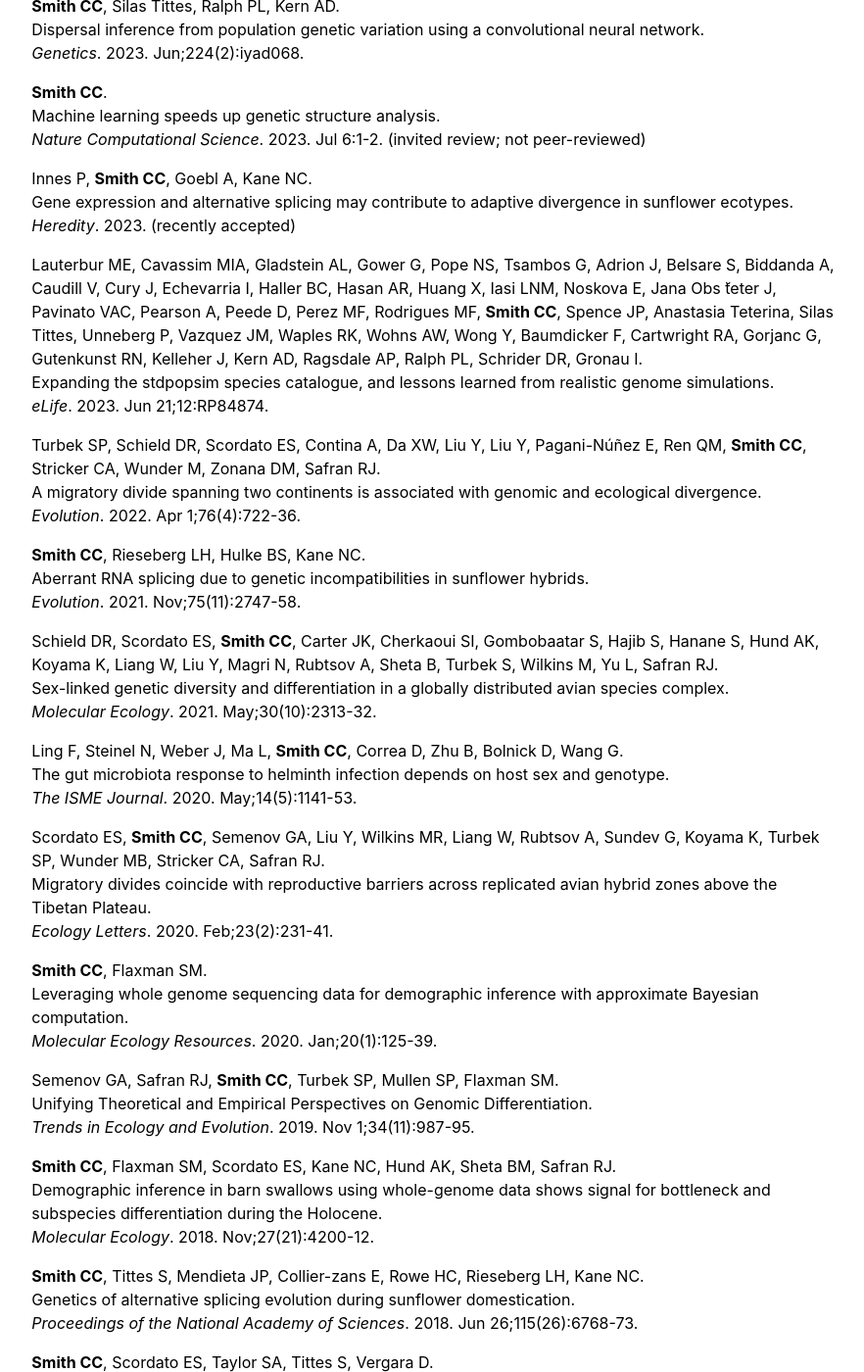
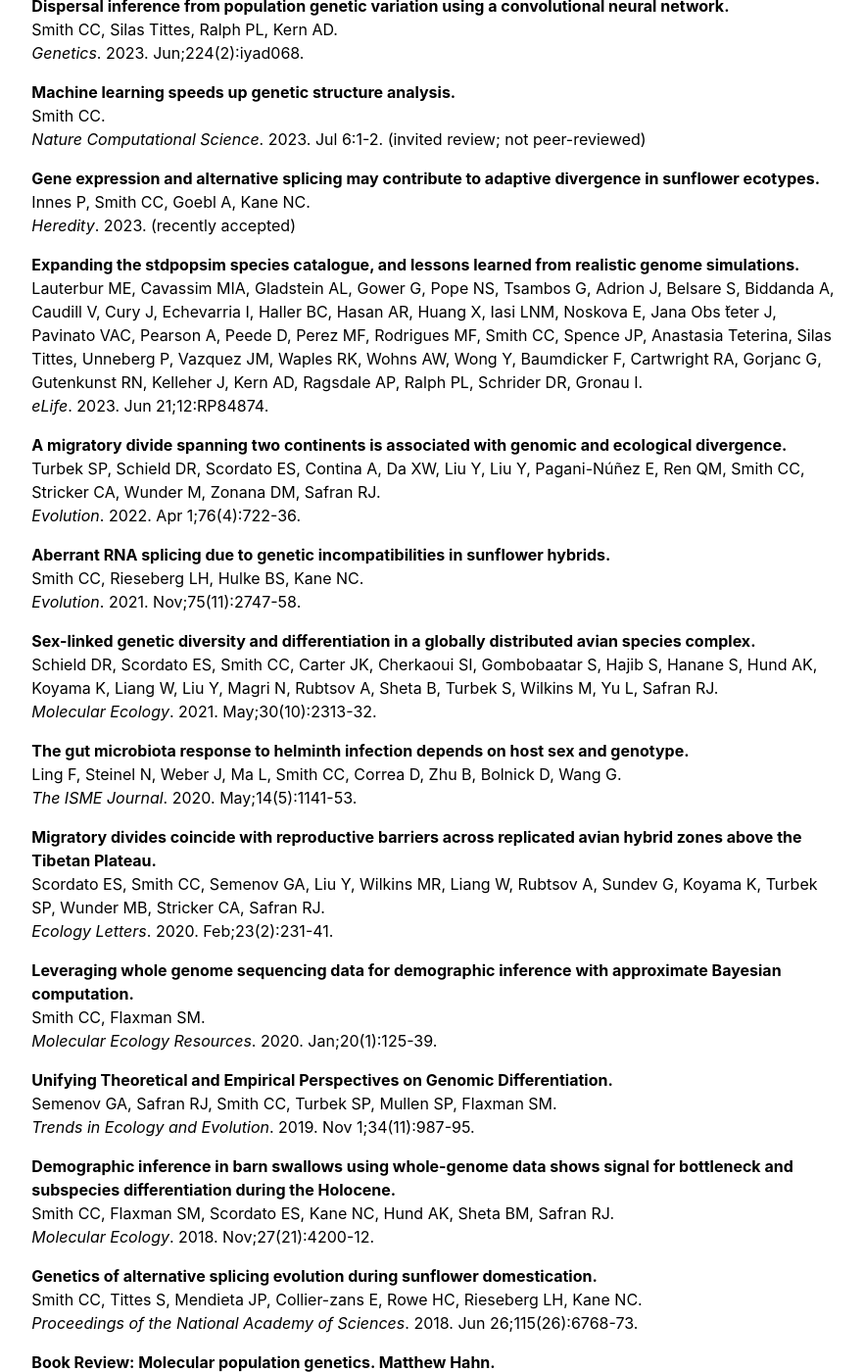
Before and after one commit to chriscrsmith/chriscrsmith.github.io, a Jekyll site: the page built from publications.md, in a window 1280 px wide and 1400 px high, scrolled down 474 px. Shown: the whole window at 98% size, without its empty margins (197-1079 px from the left). Built offline with Jekyll 4.4.1, drawn with Linux system fonts in a browser that asks for light colours; some of the changed lines change nothing that is shown; some of the changed text lies outside the part shown.

Commit message:
reformat pubs

```diff
--- a/publications.md
+++ b/publications.md
@@ -10,74 +10,74 @@
 
 
 #### In print
-**Smith CC**, Kern AD.\
-disperseNN2: a neural network for estimating dispersal rate from georeferenced polymorphism data.\
+**disperseNN2: a neural network for estimating dispersal rate from georeferenced polymorphism data.**\
+Smith CC, Kern AD.\
 *BMC Bioinformatics*. 2023. Oct.
 
-**Smith CC**, Silas Tittes, Ralph PL, Kern AD.\
-Dispersal inference from population genetic variation using a convolutional neural network.\
+**Dispersal inference from population genetic variation using a convolutional neural network.**\
+Smith CC, Silas Tittes, Ralph PL, Kern AD.\
 *Genetics*. 2023. Jun;224(2):iyad068.
 
-**Smith CC**.\
-Machine learning speeds up genetic structure analysis.\
+**Machine learning speeds up genetic structure analysis.**\
+Smith CC.\
 *Nature Computational Science*. 2023. Jul 6:1-2. (invited review; not peer-reviewed)
 
-Innes P, **Smith CC**, Goebl A, Kane NC.\
-Gene expression and alternative splicing may contribute to adaptive divergence in sunflower ecotypes.\
+**Gene expression and alternative splicing may contribute to adaptive divergence in sunflower ecotypes.**\
+Innes P, Smith CC, Goebl A, Kane NC.\
 *Heredity*. 2023. (recently accepted)
 
-Lauterbur ME, Cavassim MIA, Gladstein AL, Gower G, Pope NS, Tsambos G, Adrion J, Belsare S, Biddanda A, Caudill V, Cury J, Echevarria I, Haller BC, Hasan AR, Huang X, Iasi LNM, Noskova E, Jana Obs ̆teter J, Pavinato VAC, Pearson A, Peede D, Perez MF, Rodrigues MF, **Smith CC**, Spence JP, Anastasia Teterina, Silas Tittes, Unneberg P, Vazquez JM, Waples RK, Wohns AW, Wong Y, Baumdicker F, Cartwright RA, Gorjanc G, Gutenkunst RN, Kelleher J, Kern AD, Ragsdale AP, Ralph PL, Schrider DR, Gronau I.\
-Expanding the stdpopsim species catalogue, and lessons learned from realistic genome simulations.\
+**Expanding the stdpopsim species catalogue, and lessons learned from realistic genome simulations.**\
+Lauterbur ME, Cavassim MIA, Gladstein AL, Gower G, Pope NS, Tsambos G, Adrion J, Belsare S, Biddanda A, Caudill V, Cury J, Echevarria I, Haller BC, Hasan AR, Huang X, Iasi LNM, Noskova E, Jana Obs ̆teter J, Pavinato VAC, Pearson A, Peede D, Perez MF, Rodrigues MF, Smith CC, Spence JP, Anastasia Teterina, Silas Tittes, Unneberg P, Vazquez JM, Waples RK, Wohns AW, Wong Y, Baumdicker F, Cartwright RA, Gorjanc G, Gutenkunst RN, Kelleher J, Kern AD, Ragsdale AP, Ralph PL, Schrider DR, Gronau I.\
 *eLife*. 2023. Jun 21;12:RP84874.
 
-Turbek SP, Schield DR, Scordato ES, Contina A, Da XW, Liu Y, Liu Y, Pagani-Núñez E, Ren QM, **Smith CC**, Stricker CA, Wunder M, Zonana DM, Safran RJ.\
-A migratory divide spanning two continents is associated with genomic and ecological divergence.\
+**A migratory divide spanning two continents is associated with genomic and ecological divergence.**\
+Turbek SP, Schield DR, Scordato ES, Contina A, Da XW, Liu Y, Liu Y, Pagani-Núñez E, Ren QM, Smith CC, Stricker CA, Wunder M, Zonana DM, Safran RJ.\
 *Evolution*. 2022. Apr 1;76(4):722-36.
 
-**Smith CC**, Rieseberg LH, Hulke BS, Kane NC.\
-Aberrant RNA splicing due to genetic incompatibilities in sunflower hybrids.\
+**Aberrant RNA splicing due to genetic incompatibilities in sunflower hybrids.**\
+Smith CC, Rieseberg LH, Hulke BS, Kane NC.\
 *Evolution*. 2021. Nov;75(11):2747-58.
 
-Schield DR, Scordato ES, **Smith CC**, Carter JK, Cherkaoui SI, Gombobaatar S, Hajib S, Hanane S, Hund AK, Koyama K, Liang W, Liu Y, Magri N, Rubtsov A, Sheta B, Turbek S, Wilkins M, Yu L, Safran RJ.\
-Sex-linked genetic diversity and differentiation in a globally distributed avian species complex.\
+**Sex-linked genetic diversity and differentiation in a globally distributed avian species complex.**\
+Schield DR, Scordato ES, Smith CC, Carter JK, Cherkaoui SI, Gombobaatar S, Hajib S, Hanane S, Hund AK, Koyama K, Liang W, Liu Y, Magri N, Rubtsov A, Sheta B, Turbek S, Wilkins M, Yu L, Safran RJ.\
 *Molecular Ecology*. 2021. May;30(10):2313-32.
 
-Ling F, Steinel N, Weber J, Ma L, **Smith CC**, Correa D, Zhu B, Bolnick D, Wang G.\
-The gut microbiota response to helminth infection depends on host sex and genotype.\
+**The gut microbiota response to helminth infection depends on host sex and genotype.**\
+Ling F, Steinel N, Weber J, Ma L, Smith CC, Correa D, Zhu B, Bolnick D, Wang G.\
 *The ISME Journal*. 2020. May;14(5):1141-53.
 
-Scordato ES, **Smith CC**, Semenov GA, Liu Y, Wilkins MR, Liang W, Rubtsov A, Sundev G, Koyama K, Turbek SP, Wunder MB, Stricker CA, Safran RJ.\
-Migratory divides coincide with reproductive barriers across replicated avian hybrid zones above the Tibetan Plateau.\
+**Migratory divides coincide with reproductive barriers across replicated avian hybrid zones above the Tibetan Plateau.**\
+Scordato ES, Smith CC, Semenov GA, Liu Y, Wilkins MR, Liang W, Rubtsov A, Sundev G, Koyama K, Turbek SP, Wunder MB, Stricker CA, Safran RJ.\
 *Ecology Letters*. 2020. Feb;23(2):231-41.
 
-**Smith CC**, Flaxman SM.\
-Leveraging whole genome sequencing data for demographic inference with approximate Bayesian computation.\
+**Leveraging whole genome sequencing data for demographic inference with approximate Bayesian computation.**\
+Smith CC, Flaxman SM.\
 *Molecular Ecology Resources*. 2020. Jan;20(1):125-39.
 
-Semenov GA, Safran RJ, **Smith CC**, Turbek SP, Mullen SP, Flaxman SM.\
-Unifying Theoretical and Empirical Perspectives on Genomic Differentiation.\
+**Unifying Theoretical and Empirical Perspectives on Genomic Differentiation.**\
+Semenov GA, Safran RJ, Smith CC, Turbek SP, Mullen SP, Flaxman SM.\
 *Trends in Ecology and Evolution*. 2019. Nov 1;34(11):987-95.
 
-**Smith CC**, Flaxman SM, Scordato ES, Kane NC, Hund AK, Sheta BM, Safran RJ.\
-Demographic inference in barn swallows using whole-genome data shows signal for bottleneck and subspecies differentiation during the Holocene.\
+**Demographic inference in barn swallows using whole-genome data shows signal for bottleneck and subspecies differentiation during the Holocene.**\
+Smith CC, Flaxman SM, Scordato ES, Kane NC, Hund AK, Sheta BM, Safran RJ.\
 *Molecular Ecology*. 2018. Nov;27(21):4200-12.
 
-**Smith CC**, Tittes S, Mendieta JP, Collier-zans E, Rowe HC, Rieseberg LH, Kane NC.\
-Genetics of alternative splicing evolution during sunflower domestication.\
+**Genetics of alternative splicing evolution during sunflower domestication.**\
+Smith CC, Tittes S, Mendieta JP, Collier-zans E, Rowe HC, Rieseberg LH, Kane NC.\
 *Proceedings of the National Academy of Sciences*. 2018. Jun 26;115(26):6768-73.
 
-**Smith CC**, Scordato ES, Taylor SA, Tittes S, Vergara D.\
-Book Review: Molecular population genetics. Matthew Hahn.\
+**Book Review: Molecular population genetics. Matthew Hahn.**\
+Smith CC, Scordato ES, Taylor SA, Tittes S, Vergara D.\
 *Molecular Ecology*. 2018. Dec;27(24):4976-7. (invited review; all authors contributed equally)
 
-Semenov GA, Scordato ES, Khaydarov DR, **Smith CC**, Kane NC, Safran RJ.\
-Effects of assortative mate choice on the genomic and morphological structure of a hybrid zone between two bird subspecies.\
+**Effects of assortative mate choice on the genomic and morphological structure of a hybrid zone between two bird subspecies.**\
+Semenov GA, Scordato ES, Khaydarov DR, Smith CC, Kane NC, Safran RJ.\
 *Molecular Ecology*. 2017. Nov;26(22):6430-44.
 
-**Smith CC**, Snowberg LK, Caporaso JG, Knight R, Bolnick DI.\
-Dietary input of microbes and host genetic variation shape among-population differences in stickleback gut microbiota.\
+**Dietary input of microbes and host genetic variation shape among-population differences in stickleback gut microbiota.**\
+Smith CC, Snowberg LK, Caporaso JG, Knight R, Bolnick DI.\
 *The ISME journal*. 2015. Nov;9(11):2515-26.
 
-Hamm CA, Begun DJ, Vo A, **Smith CC**, Saelao P, Shaver AO, Jaenike J, Turelli M.\
-Wolbachia do not live by reproductive manipulation alone: infection polymorphism in Drosophila suzukii and D. subpulchrella.\
+**Wolbachia do not live by reproductive manipulation alone: infection polymorphism in Drosophila suzukii and D. subpulchrella.**\
+Hamm CA, Begun DJ, Vo A, Smith CC, Saelao P, Shaver AO, Jaenike J, Turelli M.\
 *Molecular Ecology*. 2014. Oct;23(19):4871-85.
```
